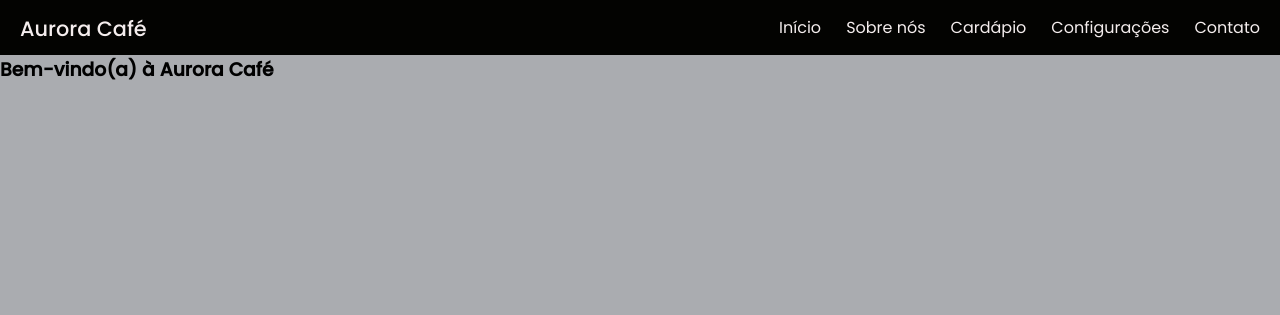
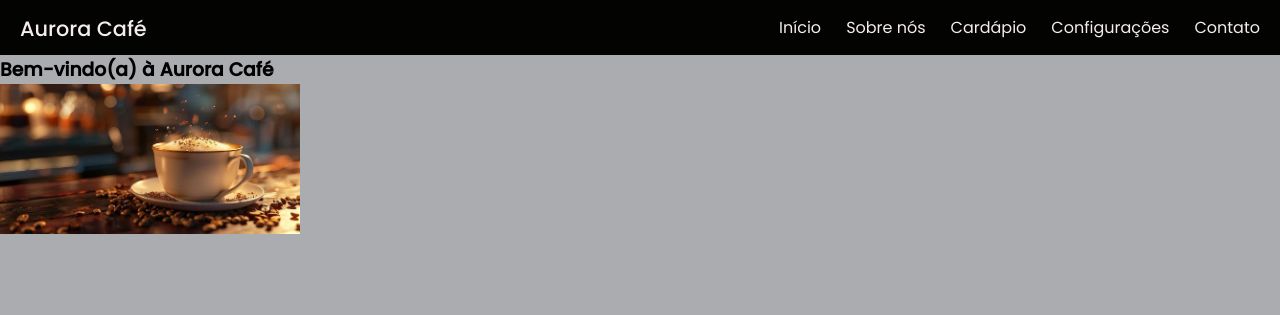
Before and after one commit to nathandacunha/projeto-aurora-cafe, a PHP site: page /app/views/home.html in a window 1280 px wide. Shown: the top 315 px of the page. Run offline with PHP 8.4, Linux system fonts and the light colour scheme.

Commit message:
style(boas-vindas): adicionado a imagem nas boas vindas

```diff
--- a/app/views/home.html
+++ b/app/views/home.html
@@ -35,6 +35,9 @@
   <main>
     <section id="boas-vindas">
       <h3>Bem-vindo(a) à Aurora Café</h3>
+      <div class="imagens">
+        <img src="/public/img/cafe.jpg" alt="">
+      </div>
     </section>
   </main>
 </body>
--- a/public/style/home.css
+++ b/public/style/home.css
@@ -129,3 +129,9 @@ body {
     padding: 0;
   }
 }
+
+/* seção boas vindas */
+
+#boas-vindas .imagens img {
+    width: 300px;
+}
```
Also changed, not shown: public/img/cafe.jpg (added).
